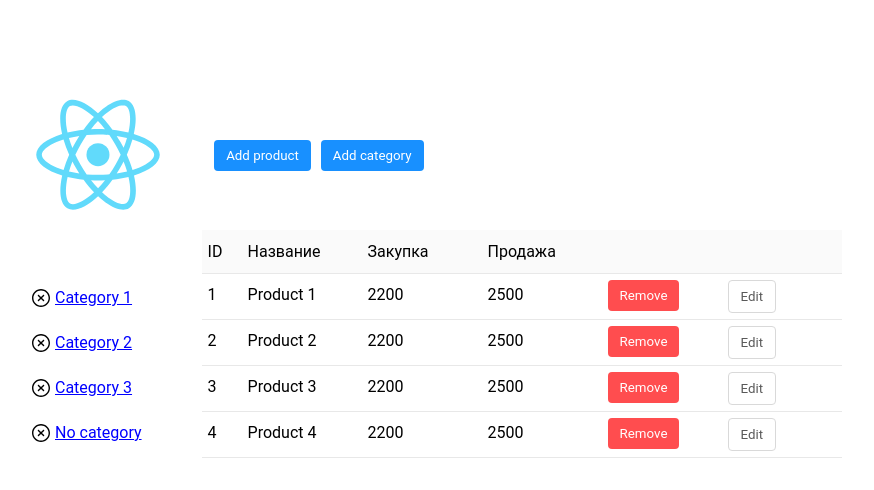
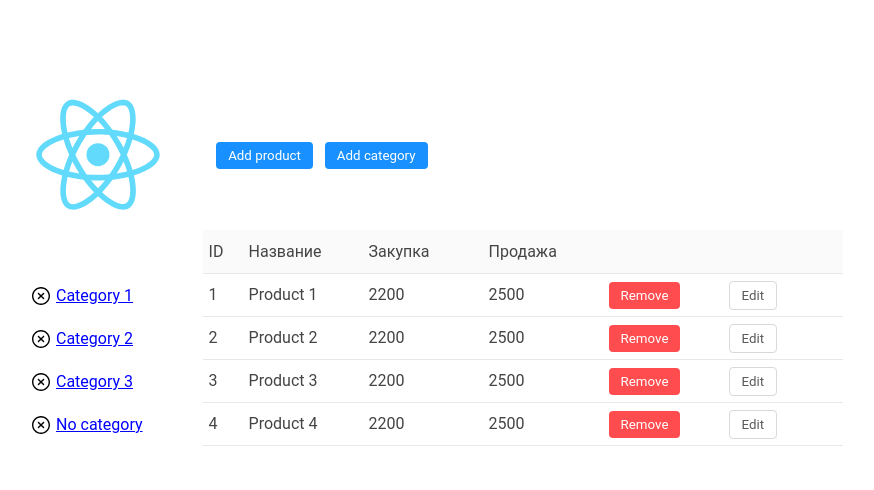
Before and after one commit to Ildarik/react-dashboard, a React (Create React App) app: page / in a window 1280 px wide. Shown: the top 490 px of the page, without its empty margins (148-1022 px from the left). Built offline with nearby package versions, Linux system fonts and the light colour scheme.

Commit message:
Polish styles

```diff
--- a/src/App.css
+++ b/src/App.css
@@ -6,4 +6,5 @@
 * {
   box-sizing: border-box;
   font-family: "Roboto", "Open Sans";
+  color: #444;
 }
--- a/src/App.js
+++ b/src/App.js
@@ -31,7 +31,7 @@ export default () => {
         <Button
           onClick={() => setModalType(addProduct)}
           type="primary"
-          styles="margin: 0 10px;"
+          styles="margin: 0 12px;"
         >
           Add product
         </Button>
--- a/src/components/Button/index.js
+++ b/src/components/Button/index.js
@@ -12,7 +12,7 @@ const handleType = type => {
   }
 };
 const Button = styled.button`
-  padding: 8px 12px;
+  padding: 6px 12px;
   border: none;
   border-radius: 4px;
   transition: all 0.3s 0s;
--- a/src/components/Categories/index.js
+++ b/src/components/Categories/index.js
@@ -10,18 +10,18 @@ const Category = styled.div`
   color: blue;
   text-decoration: underline;
   cursor: pointer;
-  padding: 5px 0;
+  padding: 4px 0;
 `;
 
 const Wrapper = styled.div`
   margin-top: 40px;
   margin: 0 20px;
-  padding-top: 37px;
+  padding-top: 36px;
 `;
 
 const ClearCategory = styled.img`
   width: 18px;
-  margin-right: 5px;
+  margin-right: 6px;
 `;
 
 export default () => (
--- a/src/components/Modal/index.js
+++ b/src/components/Modal/index.js
@@ -28,7 +28,7 @@ const CloseIcon = styled.img`
   top: 18px;
   right: 10px;
   width: 16px;
-  margin-right: 5px;
+  margin-right: 6px;
 
   &:hover {
     cursor: pointer;
@@ -47,7 +47,7 @@ const Mask = styled.div`
 `;
 
 const ModalHeader = styled.div`
-  padding: 16px 24px;
+  padding: 12px 24px;
   background: #fff;
   border-bottom: 1px solid #e8e8e8;
   border-radius: 4px 4px 0 0;
@@ -62,7 +62,7 @@ const ModalBody = styled.div`
 
 const ModalFooter = styled.div`
   margin-top: auto;
-  padding: 10px 16px;
+  padding: 12px 16px;
   text-align: right;
   background: transparent;
   border-top: 1px solid #e8e8e8;
```
